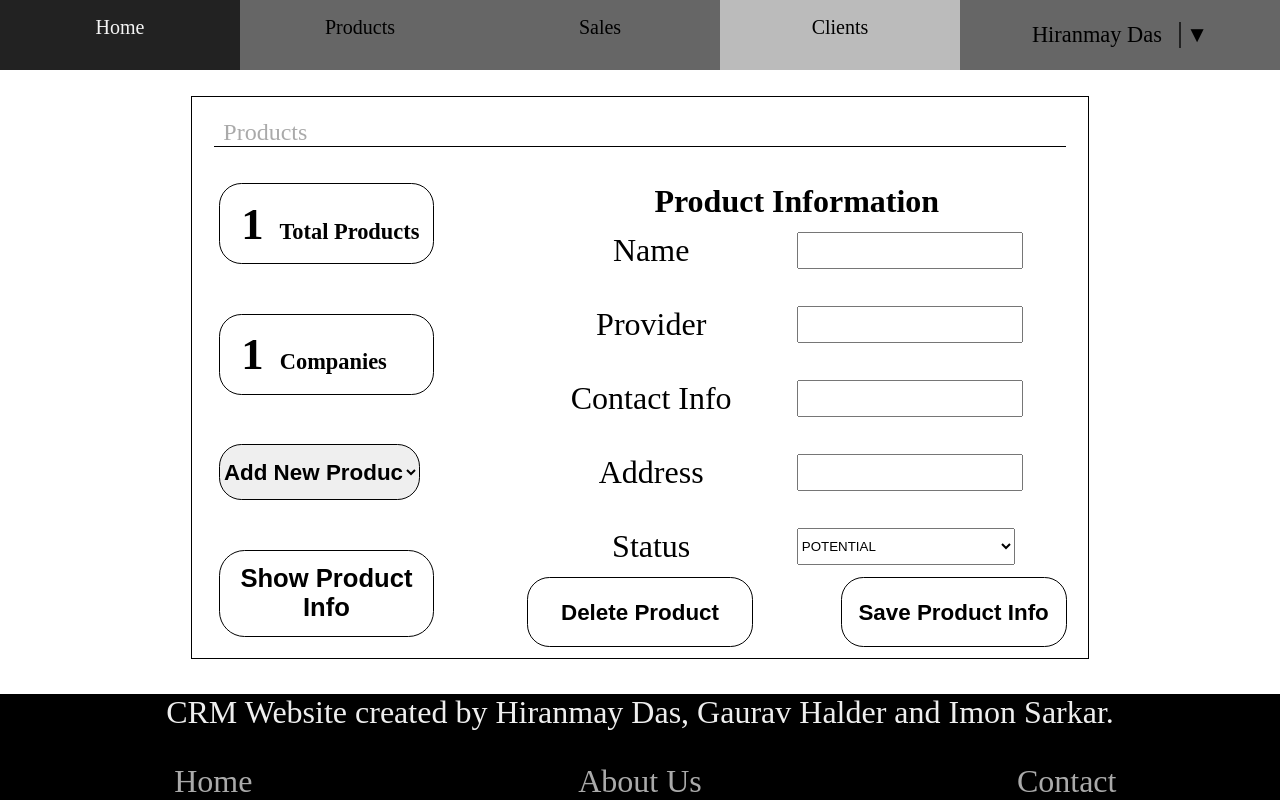
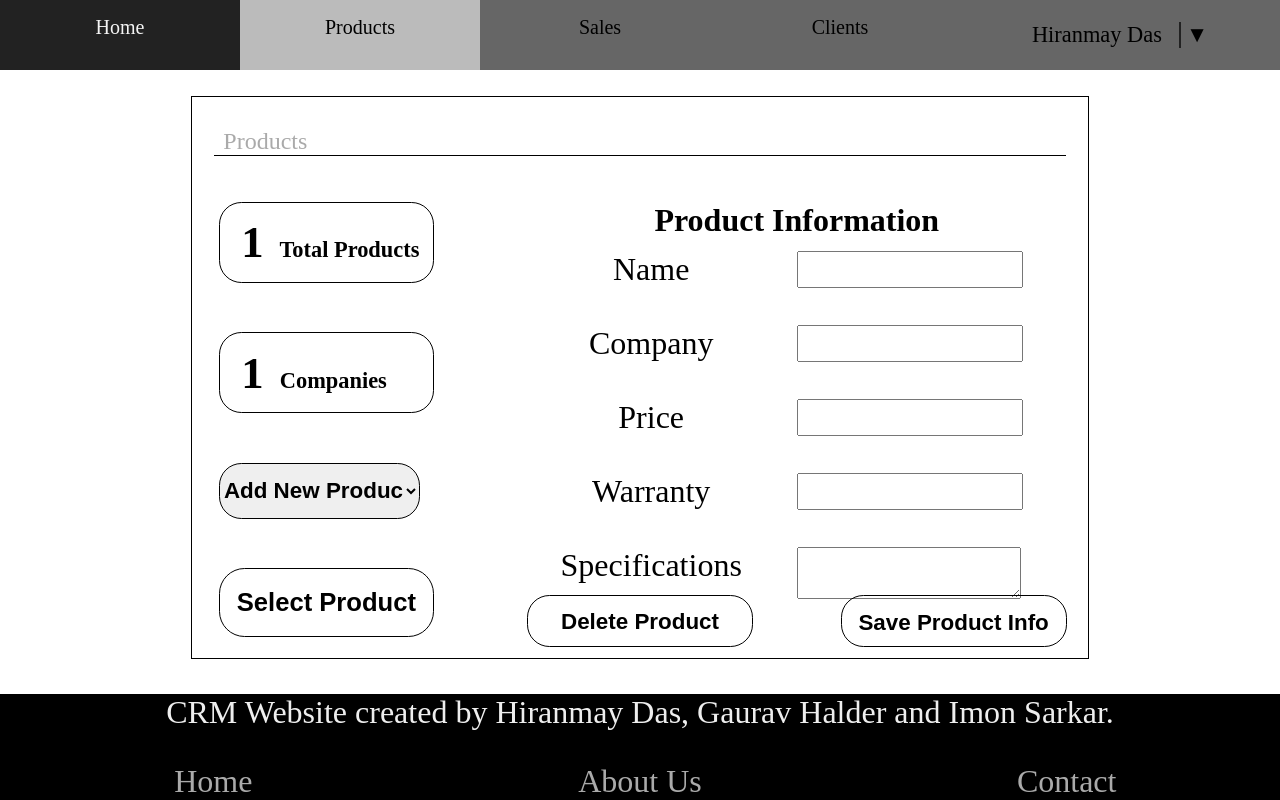
Before and after one commit to Hiranmay-Das/CRM, a PHP site: page /products.php in a window 1280 px wide. Run offline with PHP 8.4, Linux system fonts and the light colour scheme; tables that the repository leaves empty or names only in its code hold one stand-in row (values such as "Sample post").

Commit message:
Implemented Products

```diff
--- a/connection.php
+++ b/connection.php
@@ -36,7 +36,7 @@ $sql = "CREATE TABLE `products` (
 	`warranty` VARCHAR(3) NOT NULL,
 	`added_on` TIMESTAMP NOT NULL DEFAULT CURRENT_TIMESTAMP,
 	`last_modified` TIMESTAMP NOT NULL DEFAULT CURRENT_TIMESTAMP,
-	`specification` VARCHAR(10000) NULL DEFAULT NULL,
+	`specification` VARCHAR(10000) NULL DEFAULT 'NONE',
 	PRIMARY KEY (`p_id`)
 	) ENGINE = InnoDB;";
 
--- a/php_functions.php
+++ b/php_functions.php
@@ -128,23 +128,23 @@ function get_cust_info($c_id)
 
 function get_cust_name($data)
 {
-    return (!isset($_POST['cust_id']) or $_POST['cust_id'] == "new") ? "" : get_cust_info($data['cust_id'])->name;
+    return (!isset($data['cust_id']) or $data['cust_id'] == "new") ? "" : get_cust_info($data['cust_id'])->name;
 }
 function get_cust_email($data)
 {
-    return (!isset($_POST['cust_id']) or $_POST['cust_id'] == "new") ? "" : get_cust_info($data['cust_id'])->email;
+    return (!isset($data['cust_id']) or $data['cust_id'] == "new") ? "" : get_cust_info($data['cust_id'])->email;
 }
 function get_cust_contact($data)
 {
-    return (!isset($_POST['cust_id']) or $_POST['cust_id'] == "new") ? "" : get_cust_info($data['cust_id'])->contact_no;
+    return (!isset($data['cust_id']) or $data['cust_id'] == "new") ? "" : get_cust_info($data['cust_id'])->contact_no;
 }
 function get_cust_address($data)
 {
-    return (!isset($_POST['cust_id']) or $_POST['cust_id'] == "new") ? "" : get_cust_info($data['cust_id'])->address;
+    return (!isset($data['cust_id']) or $data['cust_id'] == "new") ? "" : get_cust_info($data['cust_id'])->address;
 }
 function get_cust_status($data)
 {
-    return (!isset($_POST['cust_id']) or $_POST['cust_id'] == "new") ? "potential" : get_cust_info($data['cust_id'])->status;
+    return (!isset($data['cust_id']) or $data['cust_id'] == "new") ? "potential" : get_cust_info($data['cust_id'])->status;
 }
 
 function get_ongoing_sales_count()
@@ -207,3 +207,53 @@ function get_companies()
     $result = mysqli_query($conn, $sql);
     return $result;
 }
+
+function get_prod_info($p_id)
+{
+    $conn = get_sql_conn();
+    $sql = "select * from products where p_id='$p_id'";
+    $result = mysqli_query($conn, $sql);
+    return mysqli_fetch_object($result);
+}
+
+function get_prod_name($data)
+{
+    return (!isset($data['p_id']) or $data['p_id'] == "new") ? "" : get_prod_info($data['p_id'])->name;
+}
+function get_prod_provider($data)
+{
+    return (!isset($data['p_id']) or $data['p_id'] == "new") ? "" : get_prod_info($data['p_id'])->provider;
+}
+function get_prod_price($data)
+{
+    return (!isset($data['p_id']) or $data['p_id'] == "new") ? "" : get_prod_info($data['p_id'])->price;
+}
+function get_prod_warranty($data)
+{
+    return (!isset($data['p_id']) or $data['p_id'] == "new") ? "" : get_prod_info($data['p_id'])->warranty;
+}
+function get_prod_specs($data)
+{
+    return (!isset($data['p_id']) or $data['p_id'] == "new") ? "" : get_prod_info($data['p_id'])->specification;
+}
+
+function add_product($name, $provider, $price, $warranty, $specification)
+{
+    $sql = "insert into products set name='" . $name . "', provider='" . $provider . "', price='" . $price . "', warranty='" . $warranty . "', specification='" . $specification . "';";
+    $conn = get_sql_conn();
+    mysqli_query($conn, $sql);
+}
+
+function update_product($name, $provider, $price, $warranty, $specification, $p_id)
+{
+    $sql = "update products set name='" . $name . "', provider='" . $provider . "', price='" . $price . "', warranty='" . $warranty . "', specification='" . $specification . "' where p_id='" . $p_id . "';";
+    $conn = get_sql_conn();
+    mysqli_query($conn, $sql);
+}
+
+function delete_product($p_id)
+{
+    $sql = "delete from products where p_id='" . $p_id . "';";
+    $conn = get_sql_conn();
+    mysqli_query($conn, $sql);
+}
--- a/products.php
+++ b/products.php
@@ -1,25 +1,25 @@
 <?php
 $title = "Clients - CRM";
-$active = "clients";
+$active = "products";
 include("meta.php");
 include("header.php");
 include("php_functions.php");
 if (isset($_POST['delete-info'])) {
-    if (!isset($_POST['cust_id']) or $_POST['cust_id'] == "new") {
-        alert("Please select a Valid Client.");
+    if (!isset($_POST['p_id']) or $_POST['p_id'] == "new") {
+        alert("Please select a Valid Product.");
     } else {
-        delete_user($_POST['cust_id']);
-        unset($_POST['cust_id']);
-        alert("Sucessfully deleted client.");
+        delete_product($_POST['p_id']);
+        unset($_POST['p_id']);
+        alert("Sucessfully deleted Product.");
     }
 }
 if (isset($_POST['save-info'])) {
-    if (!isset($_POST['cust_id']) or $_POST['cust_id'] == "new") {
-        add_customer($_POST['name'], $_POST['email'], $_POST['address'], $_POST['contact_no'], $_POST['status']);
-        alert("Client added Sucessfully.");
+    if (!isset($_POST['p_id']) or $_POST['p_id'] == "new") {
+        add_product($_POST['name'], $_POST['provider'], $_POST['price'], $_POST['warranty'], $_POST['spec']);
+        alert("Product added Sucessfully.");
     } else {
-        update_customer($_POST['name'], $_POST['email'], $_POST['address'], $_POST['contact_no'], $_POST['status'], $_POST['cust_id']);
-        alert("Client Data updated sucessfully");
+        update_product($_POST['name'], $_POST['provider'], $_POST['price'], $_POST['warranty'], $_POST['spec'], $_POST['p_id']);
+        alert("Product updated sucessfully");
     }
 }
 ?>
@@ -49,37 +49,32 @@ if (isset($_POST['save-info'])) {
         </form>
         <button type="submit" name="show-info" form="request_info" class="home-links left-side invoice-card"
             id="show-prod-info">
-            Show Product Info
+            Select Product
         </button>
         <div class="product-container">
             <h2>Product Information</h2>
             <form action="<?php echo htmlspecialchars($_SERVER['PHP_SELF']) ?>" method="post" id="send-info">
                 <label for="prod-name">Name</label>
-                <input name="name" id="prod-name" type="text" value="<?php echo get_cust_name($_POST); ?>" required>
-                <label for="prod-provider">Provider</label>
-                <input name="provider" id="prod-provider" type="text" value="<?php echo get_cust_email($_POST); ?>"
+                <input name="name" id="prod-name" type="text" value="<?php echo get_prod_name($_POST); ?>" required>
+                <label for="prod-provider">Company</label>
+                <input name="provider" id="prod-provider" type="text" value="<?php echo get_prod_provider($_POST); ?>"
                     required>
-                <label for="cust-contact">Contact Info</label>
-                <input name="contact_no" id="cust-contact" type="text" value="<?php echo get_cust_contact($_POST); ?>"
+                <label for="prod-price">Price</label>
+                <input name="price" id="prod-price" type="text" value="<?php echo get_prod_price($_POST); ?>" required>
+                <label for="prod-warranty">Warranty</label>
+                <input name="warranty" id="prod-warranty" type="text" value="<?php echo get_prod_warranty($_POST); ?>"
                     required>
-                <label for="cust-address">Address</label>
-                <input name="address" id="cust-address" type="text" value="<?php echo get_cust_address($_POST); ?>"
-                    required>
-                <label for="cust-status">Status</label>
-                <select name="status" id="cust-status">
-                    <option value="active" <?php echo get_cust_status($_POST) == "active" ? "selected" : "" ?>>ACTIVE
-                    </option>
-                    <option value="potential" <?php echo get_cust_status($_POST) == "potential" ? "selected" : "" ?>>
-                        POTENTIAL</option>
-                </select>
-                <input type="hidden" name="cust_id"
-                    value="<?php echo isset($_POST['cust_id']) ? $_POST['cust_id'] : "new"; ?>">
+                <label for="prod-spec">Specifications</label>
+                <textarea name="spec" id="prod-spec">
+                    <?php echo get_prod_specs($_POST); ?>
+                </textarea>
+                <input type="hidden" name="p_id" value="<?php echo isset($_POST['p_id']) ? $_POST['p_id'] : "new"; ?>">
             </form>
         </div>
-        <button type="submit" name="delete-info" form="send-info" class="home-links right-side" id="delete-cust-info">
+        <button type="submit" name="delete-info" form="send-info" class="home-links right-side" id="delete-prod-info">
             Delete Product
         </button>
-        <button type="submit" name="save-info" form="send-info" class="home-links right-side" id="save-cust-info">
+        <button type="submit" name="save-info" form="send-info" class="home-links right-side" id="save-prod-info">
             Save Product Info
         </button>
     </div>
--- a/styles/styles.css
+++ b/styles/styles.css
@@ -407,21 +407,21 @@ footer {
     padding-top: 1.3%;
 }
 
-#show-cust-info, #save-cust-info, #show-prod-info {
+#show-cust-info, #save-cust-info, #show-prod-info, #save-prod-info {
     text-align:center;
     padding-top: 5%;
     background-color:transparent;
 }
-#show-cust-info:hover, #save-cust-info:hover, #delete-cust-info:hover, #show-prod-info:hover {
+#show-cust-info:hover, #save-cust-info:hover, #delete-cust-info:hover, #show-prod-info:hover, #delete-prod-info:hover, #save-prod-info:hover {
     background-color: #eee;
 }
 
-#show-cust-info:active{
+#show-cust-info:active, #show-prod-info:active{
     color:white;
     background-color:#222;
 }
 
-#save-cust-info:active {
+#save-cust-info:active, #save-prod-info:active {
     background-color: #538d22;
 }
 
@@ -429,12 +429,18 @@ footer {
     grid-column: 3/4;
 }
 
-#delete-cust-info {
+#delete-cust-info, #delete-prod-info {
     grid-column: 2/3;
     background-color:transparent;
     padding-top: 4.5%;
 }
 
-#delete-cust-info:active {
+#delete-cust-info:active, #delete-prod-info:active {
     background-color: red;
 }
+
+#prod-spec {
+    width: 75%;
+    height: 125%;
+    text-align:left;
+}
```
